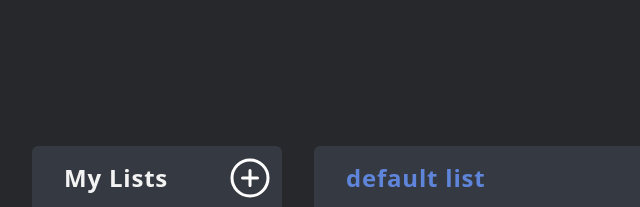
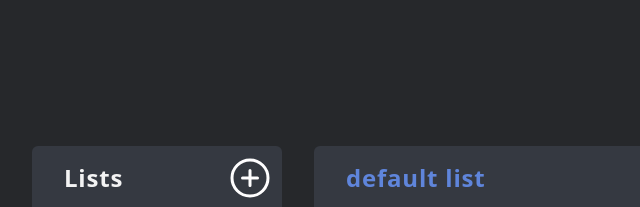
Before and after one commit to scottwright-dev/odin-project-todo-list, a website built with webpack: page dist/index.html in a window 1280 px wide. Shown: the top 207 px of the page, 226-866 px from the left. Built offline with nearby package versions, Linux system fonts and the light colour scheme.

Commit message:
refactor: list naming

```diff
--- a/dist/index.html
+++ b/dist/index.html
@@ -13,7 +13,7 @@
       <main class="main-content">
         <section class="list-manager-container" aria-label="List Manager">
           <div class="title-and-btn-container">
-            <h2 class="list-manager-title">My Lists</h2>
+            <h2 class="list-manager-title">Lists</h2>
             <button class="create-new-list-btn" aria-label="Create List"></button>
           </div>
           <div id="list-input-container"></div>
```
